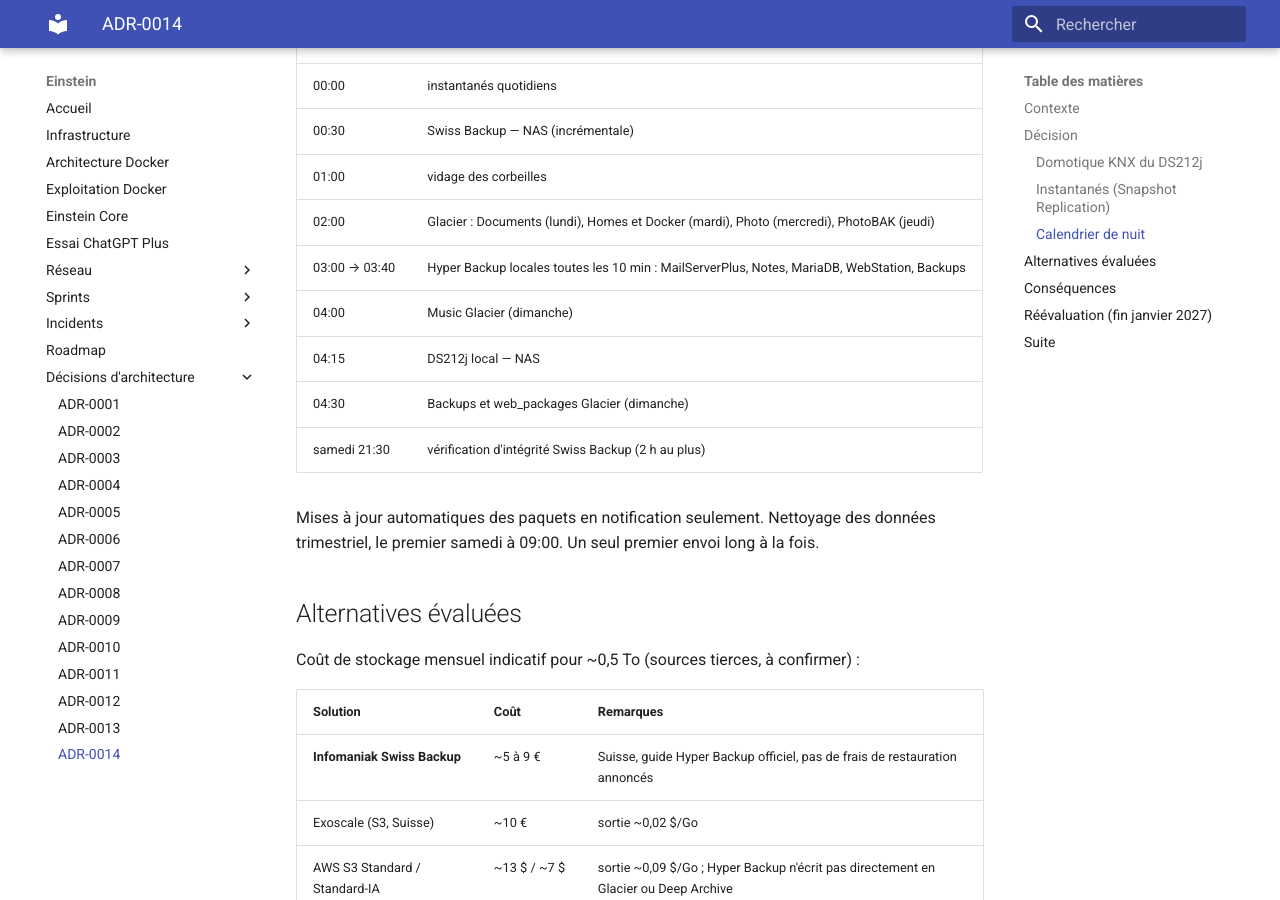
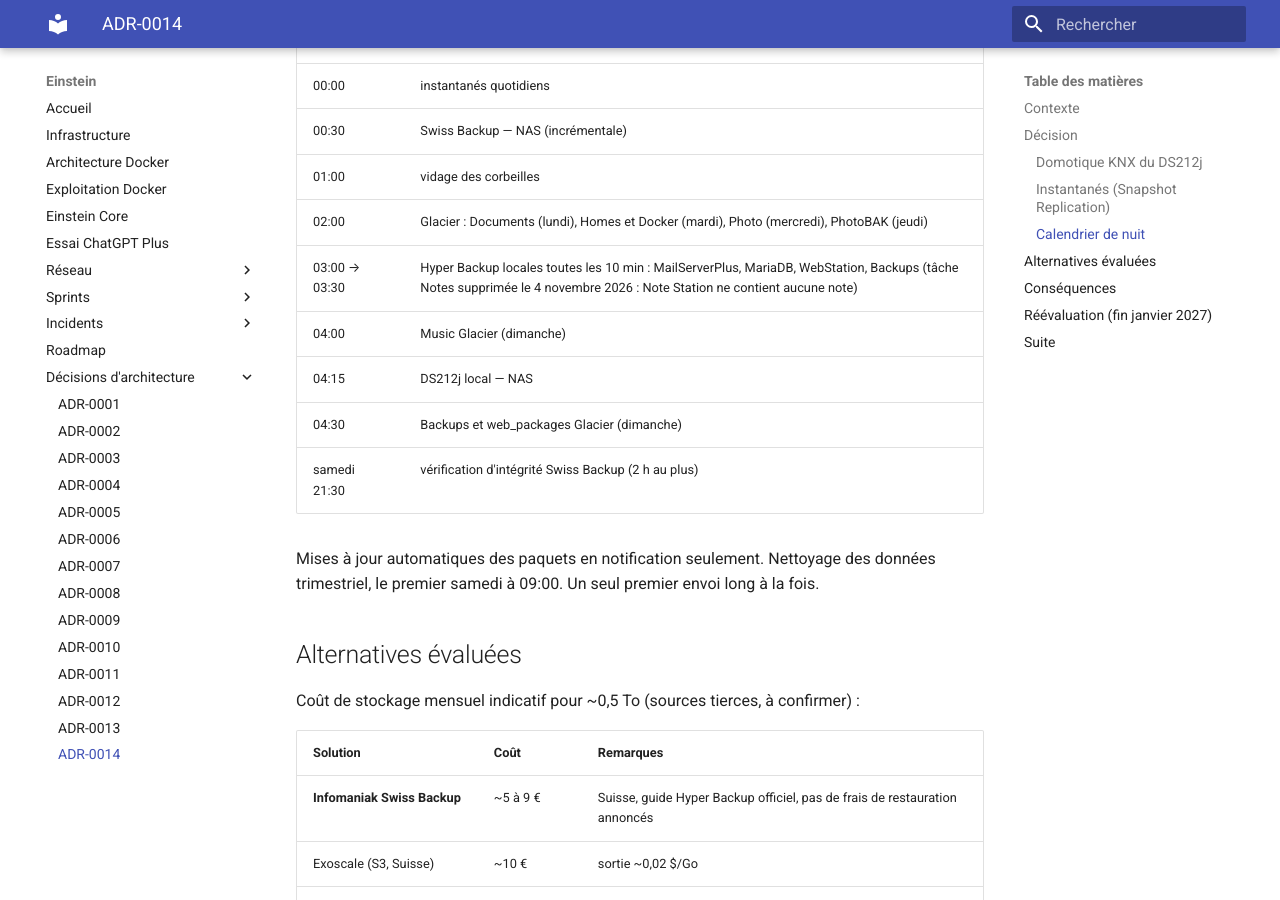
Before and after one commit to asanchez74/Einstein, an MkDocs documentation site: the page built from docs/adr/0014-strategie-sauvegarde-3-2-1.md, in a window 1280 px wide and 900 px high, scrolled down 3045 px. Built offline with MkDocs 1.6.1 and Material for MkDocs 9.7.7, drawn with Linux system fonts in a browser that asks for light colours.

Commit message:
docs: suppression de la tâche Hyper Backup Notes
Co-Authored-By: Claude Opus 5.5 <noreply@anthropic.com>

```diff
--- a/docs/adr/0014-strategie-sauvegarde-3-2-1.md
+++ b/docs/adr/0014-strategie-sauvegarde-3-2-1.md
@@ -106,7 +106,7 @@ les tâches lourdes ne démarrent plus en même temps :
 | 00:30 | Swiss Backup — NAS (incrémentale) |
 | 01:00 | vidage des corbeilles |
 | 02:00 | Glacier : Documents (lundi), Homes et Docker (mardi), Photo (mercredi), PhotoBAK (jeudi) |
-| 03:00 → 03:40 | Hyper Backup locales toutes les 10 min : MailServerPlus, Notes, MariaDB, WebStation, Backups |
+| 03:00 → 03:30 | Hyper Backup locales toutes les 10 min : MailServerPlus, MariaDB, WebStation, Backups (tâche Notes supprimée le 4 novembre 2026 : Note Station ne contient aucune note) |
 | 04:00 | Music Glacier (dimanche) |
 | 04:15 | DS212j local — NAS |
 | 04:30 | Backups et web_packages Glacier (dimanche) |
```
